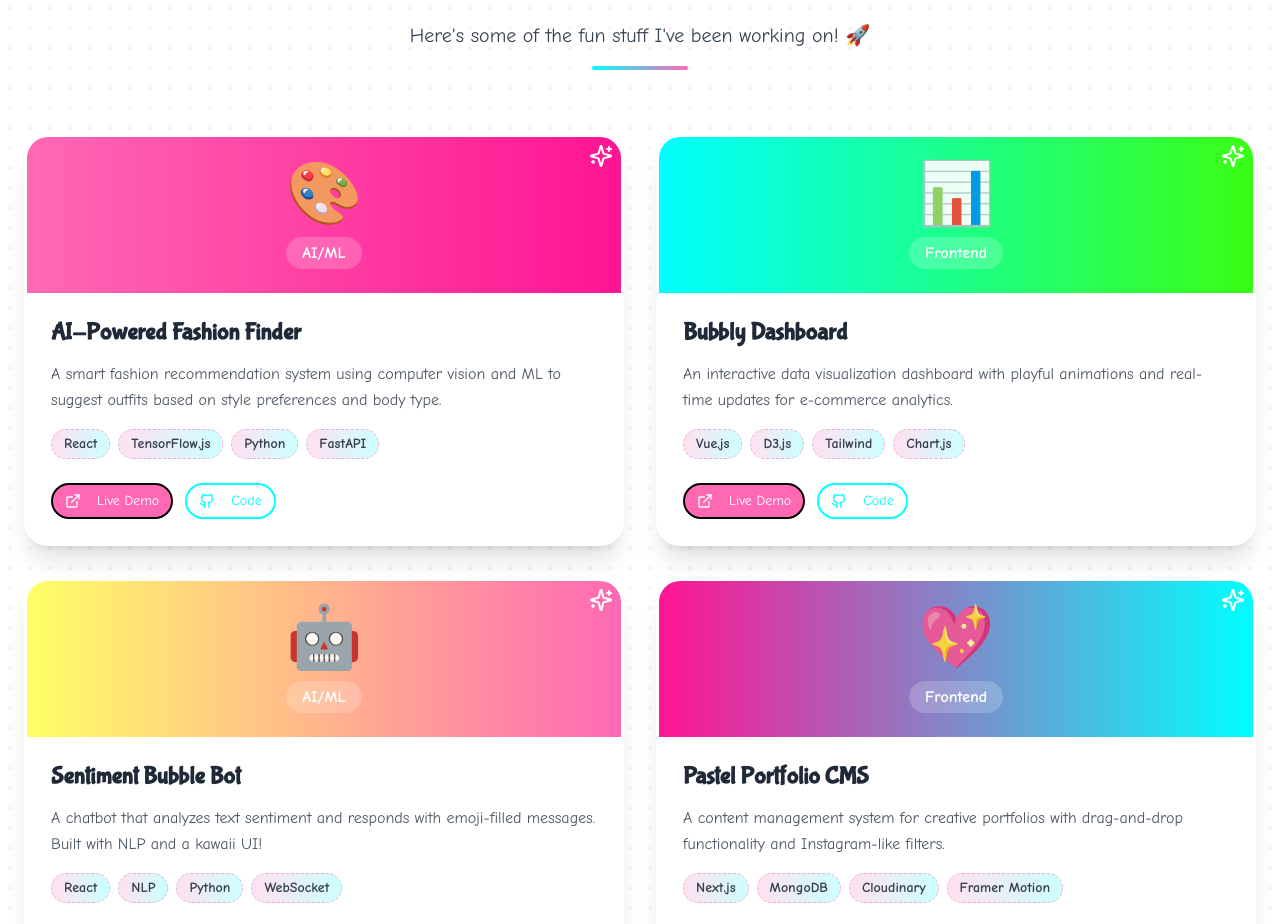
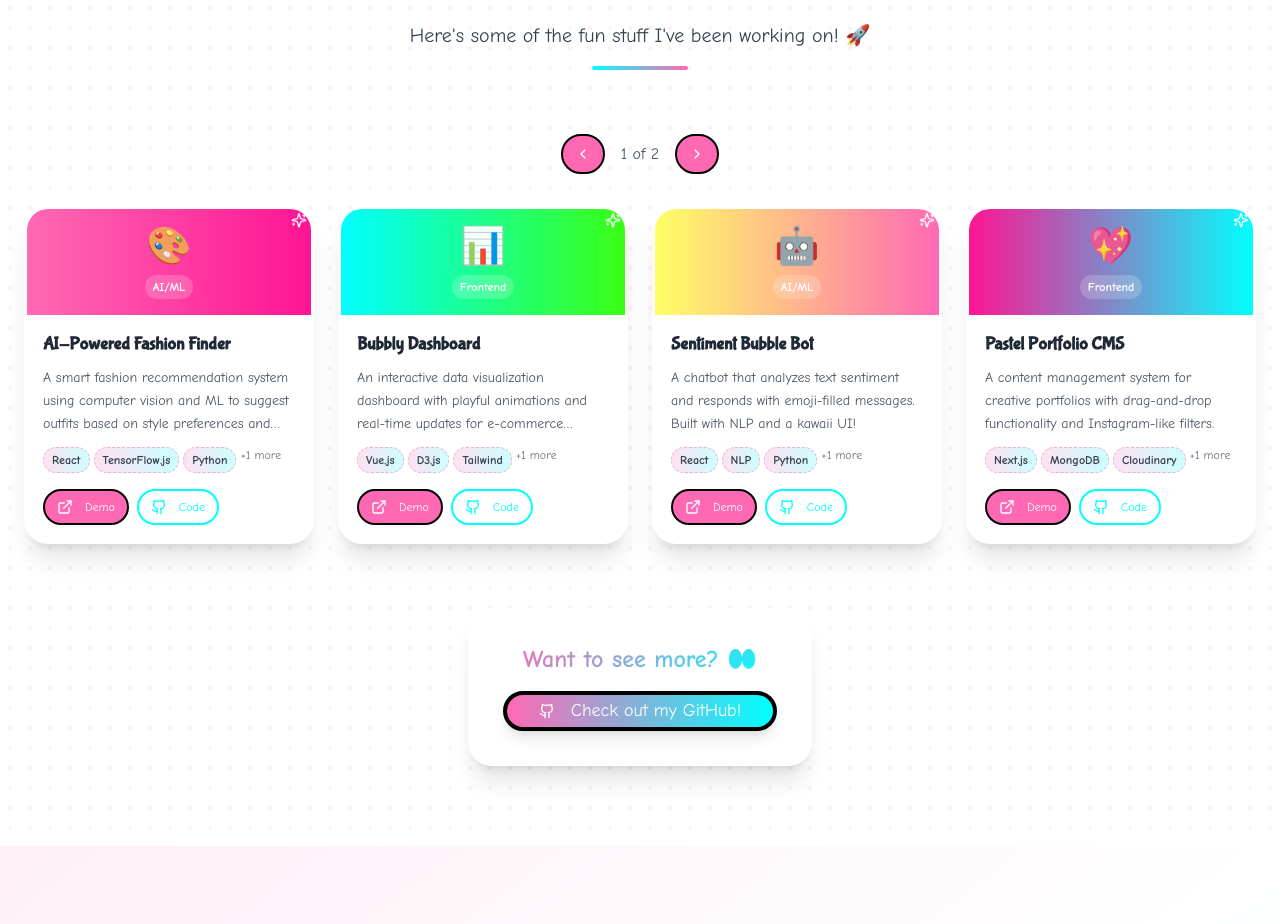
Before and after one commit to Sumairahafeez/bubblegum-code-dreams, a React (Vite) app: page / in a window 1280 px wide. Shown: the part 1864-2788 px from the top of the page. Built offline with nearby package versions, Linux system fonts and the light colour scheme.

Commit message:
Refactor: Smaller project grid and arrow for more projects
- Reduced the size of the project grid.
- Added an arrow head to indicate more projects are available.

```diff
--- a/src/components/Projects.tsx
+++ b/src/components/Projects.tsx
@@ -1,8 +1,12 @@
 
-import { ExternalLink, Github, Sparkles } from 'lucide-react';
+import { ExternalLink, Github, Sparkles, ChevronLeft, ChevronRight } from 'lucide-react';
 import { Button } from '@/components/ui/button';
+import { useState } from 'react';
 
 const Projects = () => {
+  const [currentIndex, setCurrentIndex] = useState(0);
+  const projectsPerPage = 4;
+
   const projects = [
     {
       title: "AI-Powered Fashion Finder",
@@ -35,8 +39,51 @@ const Projects = () => {
       image: "💖",
       gradient: "from-hot-pink to-aqua-blue",
       category: "Frontend"
+    },
+    {
+      title: "Kawaii Weather App",
+      description: "A cute weather app with animated characters that change based on weather conditions. Features location-based forecasts.",
+      tech: ["React", "OpenWeather API", "CSS3", "Framer Motion"],
+      image: "🌈",
+      gradient: "from-lemon-yellow to-aqua-blue",
+      category: "Frontend"
+    },
+    {
+      title: "ML Recipe Generator",
+      description: "An AI-powered recipe generator that creates personalized recipes based on dietary preferences and available ingredients.",
+      tech: ["Python", "TensorFlow", "Flask", "React"],
+      image: "🍰",
+      gradient: "from-bubble-pink to-neon-green",
+      category: "AI/ML"
+    },
+    {
+      title: "Bubbly Task Manager",
+      description: "A productivity app with gamification elements, progress tracking, and customizable themes for organizing daily tasks.",
+      tech: ["React", "TypeScript", "Tailwind", "Firebase"],
+      image: "📝",
+      gradient: "from-hot-pink to-lemon-yellow",
+      category: "Frontend"
+    },
+    {
+      title: "Smart Mirror UI",
+      description: "An IoT smart mirror interface displaying weather, calendar, and personalized AI insights with voice control.",
+      tech: ["React", "Raspberry Pi", "Python", "Speech API"],
+      image: "🪞",
+      gradient: "from-aqua-blue to-bubble-pink",
+      category: "AI/ML"
     }
   ];
+
+  const totalPages = Math.ceil(projects.length / projectsPerPage);
+  const currentProjects = projects.slice(currentIndex, currentIndex + projectsPerPage);
+
+  const nextProjects = () => {
+    setCurrentIndex((prev) => (prev + projectsPerPage) % projects.length);
+  };
+
+  const prevProjects = () => {
+    setCurrentIndex((prev) => (prev - projectsPerPage + projects.length) % projects.length);
+  };
 
   return (
     <section id="projects" className="py-20 bg-gradient-to-br from-aqua-blue/10 via-white to-lemon-yellow/10 polka-dots-subtle">
@@ -51,61 +98,90 @@ const Projects = () => {
           <div className="w-24 h-1 bg-gradient-to-r from-aqua-blue to-bubble-pink mx-auto rounded-full mt-4"></div>
         </div>
 
-        <div className="grid md:grid-cols-2 gap-8">
-          {projects.map((project, index) => (
+        {/* Navigation Controls */}
+        <div className="flex justify-center items-center gap-4 mb-8">
+          <Button
+            onClick={prevProjects}
+            className="bounce-button bg-bubble-pink hover:bg-hot-pink text-white font-comic rounded-full p-3 border-2 border-black"
+            disabled={projects.length <= projectsPerPage}
+          >
+            <ChevronLeft className="w-5 h-5" />
+          </Button>
+
+          <div className="font-comic text-gray-600">
+            {Math.floor(currentIndex / projectsPerPage) + 1} of {totalPages}
+          </div>
+
+          <Button
+            onClick={nextProjects}
+            className="bounce-button bg-bubble-pink hover:bg-hot-pink text-white font-comic rounded-full p-3 border-2 border-black"
+            disabled={projects.length <= projectsPerPage}
+          >
+            <ChevronRight className="w-5 h-5" />
+          </Button>
+        </div>
+
+        {/* Smaller Projects Grid */}
+        <div className="grid md:grid-cols-2 lg:grid-cols-4 gap-6">
+          {currentProjects.map((project, index) => (
             <div
               key={project.title}
               className={`card-hover bg-white rounded-3xl overflow-hidden shadow-xl transform hover:scale-105 transition-all duration-500 delay-${index * 100}`}
             >
-              {/* Project Header */}
-              <div className={`bg-gradient-to-r ${project.gradient} p-6 text-center relative overflow-hidden`}>
-                <div className="absolute top-2 right-2">
-                  <Sparkles className="w-6 h-6 text-white animate-bounce-slow" />
+              {/* Project Header - Smaller */}
+              <div className={`bg-gradient-to-r ${project.gradient} p-4 text-center relative overflow-hidden`}>
+                <div className="absolute top-1 right-1">
+                  <Sparkles className="w-4 h-4 text-white animate-bounce-slow" />
                 </div>
-                <div className="text-6xl mb-4 animate-pulse-glow">
+                <div className="text-4xl mb-2 animate-pulse-glow">
                   {project.image}
                 </div>
-                <div className="inline-block bg-white/20 backdrop-blur-sm rounded-full px-4 py-1 text-white font-comic font-bold">
+                <div className="inline-block bg-white/20 backdrop-blur-sm rounded-full px-2 py-1 text-xs text-white font-comic font-bold">
                   {project.category}
                 </div>
               </div>
 
-              {/* Project Content */}
-              <div className="p-6">
-                <h3 className="font-bubblegum text-2xl font-bold text-gray-800 mb-3">
+              {/* Project Content - Compact */}
+              <div className="p-4">
+                <h3 className="font-bubblegum text-lg font-bold text-gray-800 mb-2">
                   {project.title}
                 </h3>
-                <p className="font-comic text-gray-600 mb-4 leading-relaxed">
+                <p className="font-comic text-sm text-gray-600 mb-3 leading-relaxed line-clamp-3">
                   {project.description}
                 </p>
 
-                {/* Tech Stack */}
-                <div className="flex flex-wrap gap-2 mb-6">
-                  {project.tech.map((tech) => (
+                {/* Tech Stack - Smaller */}
+                <div className="flex flex-wrap gap-1 mb-4">
+                  {project.tech.slice(0, 3).map((tech) => (
                     <span
                       key={tech}
-                      className="bg-gradient-to-r from-bubble-pink/20 to-aqua-blue/20 rounded-full px-3 py-1 text-sm font-comic font-bold text-gray-700 border border-dashed border-bubble-pink/50"
+                      className="bg-gradient-to-r from-bubble-pink/20 to-aqua-blue/20 rounded-full px-2 py-1 text-xs font-comic font-bold text-gray-700 border border-dashed border-bubble-pink/50"
                     >
                       {tech}
                     </span>
                   ))}
+                  {project.tech.length > 3 && (
+                    <span className="text-xs font-comic text-gray-500">
+                      +{project.tech.length - 3} more
+                    </span>
+                  )}
                 </div>
 
-                {/* Action Buttons */}
-                <div className="flex gap-3">
+                {/* Action Buttons - Smaller */}
+                <div className="flex gap-2">
                   <Button
                     size="sm"
-                    className="bounce-button bg-bubble-pink hover:bg-hot-pink text-white font-comic rounded-full border-2 border-black"
+                    className="bounce-button bg-bubble-pink hover:bg-hot-pink text-white font-comic rounded-full border-2 border-black text-xs px-3 py-1"
                   >
-                    <ExternalLink className="w-4 h-4 mr-2" />
-                    Live Demo
+                    <ExternalLink className="w-3 h-3 mr-1" />
+                    Demo
                   </Button>
                   <Button
                     size="sm"
                     variant="outline"
-                    className="bounce-button border-2 border-aqua-blue text-aqua-blue hover:bg-aqua-blue hover:text-black font-comic rounded-full"
+                    className="bounce-button border-2 border-aqua-blue text-aqua-blue hover:bg-aqua-blue hover:text-black font-comic rounded-full text-xs px-3 py-1"
                   >
-                    <Github className="w-4 h-4 mr-2" />
+                    <Github className="w-3 h-3 mr-1" />
                     Code
                   </Button>
                 </div>
```
